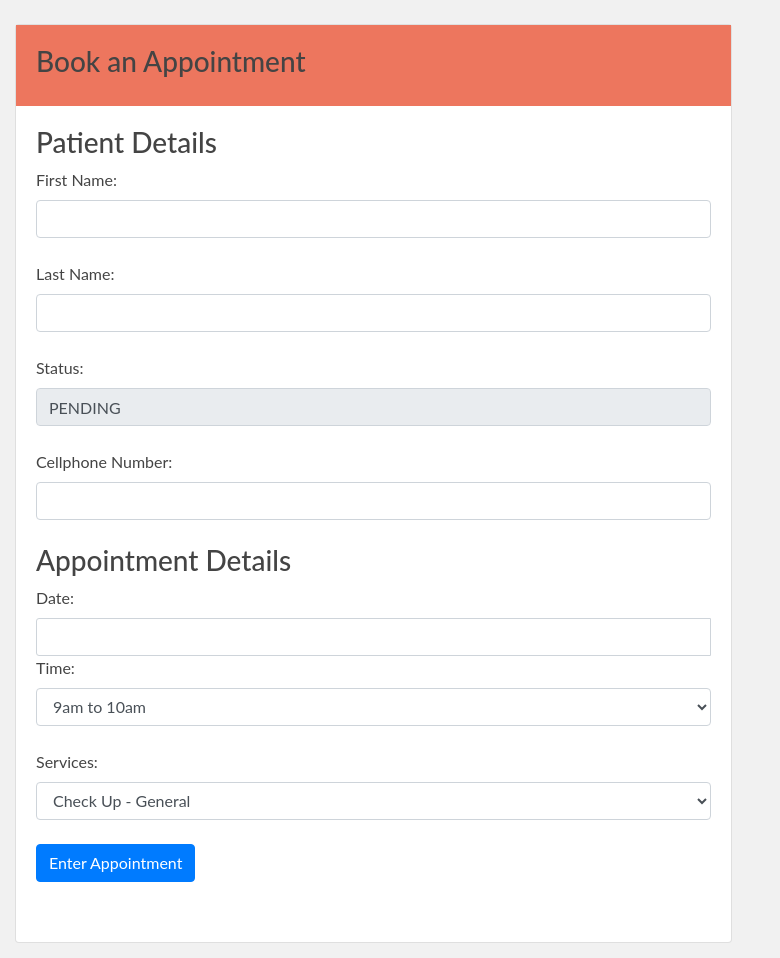
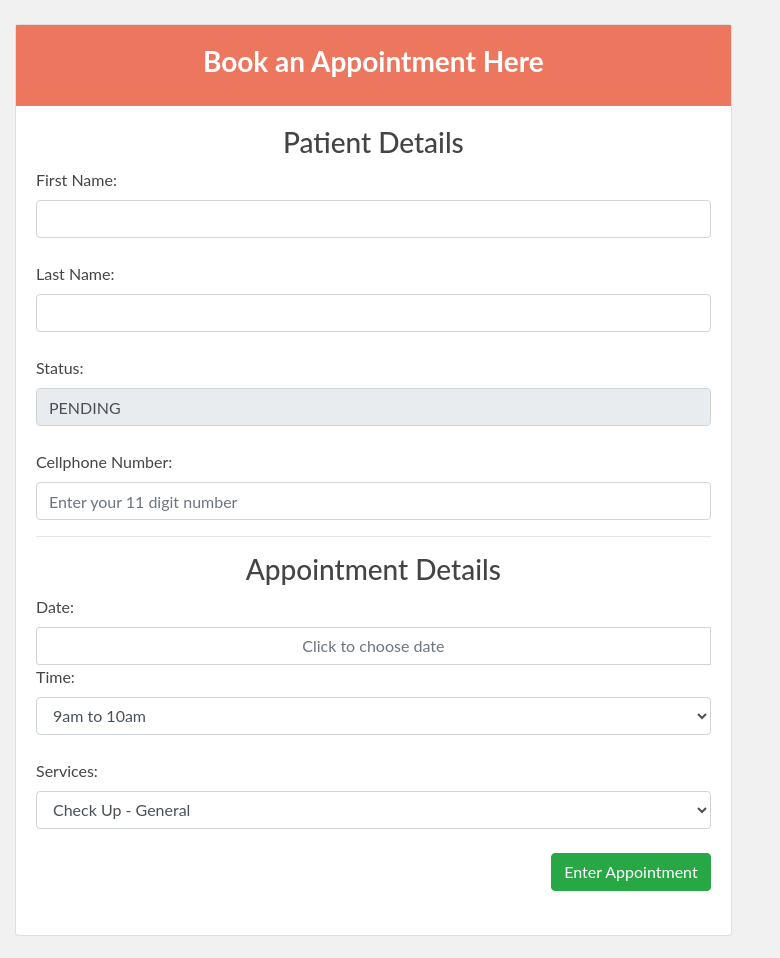
Before and after one commit to ghiedoc/security-web-app, a PHP site: page /patient_BookAppointment.php in a window 1280 px wide. Shown: the part 55-1013 px from the top of the page, without its empty margins (0-780 px from the left). After the commit the page ends 991 px from the top, so only its background shows below. Run offline with PHP 8.4, Linux system fonts and the light colour scheme; a user stored in the database is signed in; some libraries are stand-ins or nearby versions; some web fonts are replaced.

Commit message:
input validation in booking appointment okayed

```diff
--- a/func.php
+++ b/func.php
@@ -136,9 +136,6 @@ try {
         $weight = $_POST['weight'];
         $temp = $_POST['temp'];
         $mh = $_POST['med_history'];
-
-
-
 
         $query = "INSERT INTO medicalhistorytb(patient_id, Blood_Pressure, Weight,Temperature, Medical_History)VALUE('$addid','$bpupper/$bplower','$weight','$temp','$mh')";
         $result = mysqli_query( $con, $query );
--- a/index.php
+++ b/index.php
@@ -16,8 +16,6 @@
     <link rel="stylesheet" href="css/index.css">
     <link rel="stylesheet" href="css/auth.css">
 
-
-    <!-- <link href="vendor/bootstrap4/css/bootstrap.min.css" rel="stylesheet" /> -->
     <title>Dental Clinic | Home</title>
 </head>
 
--- a/patient_BookAppointment.php
+++ b/patient_BookAppointment.php
@@ -85,24 +85,26 @@
             <div class="col-md-7">
                 <div class="card">
                     <div class="card-body" style="background-color:#ed765e;#ffffff;">
-                        <h3>Book an Appointment</h3>
-
+                        <h3 style="color:white; font-weight: bold;" align="center">Book an Appointment Here</h3>
                     </div>
                     <div class="card-body">
                         <form action="func.php" class="form-group" method="post">
-                            <h3>Patient Details</h3>
+                            <!-- Patient details form -->
+                            <h3 align="center">Patient Details</h3>
                             <label for="">First Name: </label>
-                            <input type="text" name="fname" class="form-control" required autocomplete="on"><br>
+                            <input type="text" name="fname" pattern="[A-Za-z]{1,30}" class="form-control" required autocomplete="on"><br>
                             <label for="">Last Name: </label>
-                            <input type="text" name="lname" class="form-control" required autocomplete="on"><br>
+                            <input type="text" name="lname" pattern="[A-Za-z]{1,30}" class="form-control" required autocomplete="on"><br>
                             <label for="">Status: </label>
                             <input type="text" name="pend" class="form-control"  required autocomplete="on" value="PENDING" class="field left" readonly><br>
                             <label for="">Cellphone Number: </label>
-                            <input type="tel" name="mobile" class="form-control" pattern="[0-9]{11}" required autocomplete="on"><br>
-                            <h3>Appointment Details</h3>
+                            <input type="tel" name="mobile" class="form-control" pattern="[0-9]{11}" required autocomplete="on" placeholder="Enter your 11 digit number">
+                            <!-- Appointment Details form -->
+                            <hr>
+                            <h3 align="center">Appointment Details</h3>
                             <label for="">Date: </label>
                             <div id="datepicker" class="input-group input-daterange">
-                                <input type="text" name="date" class="form-control" required autocomplete="off"><br>
+                                <input type="text" name="date" class="form-control" required autocomplete="off" placeholder="Click to choose date"><br>
                             </div>
                             <label for="">Time: </label>
                             <select name="time" class="form-control" id="">
@@ -125,7 +127,7 @@
                             </select>
                             <br>
                             <input type="submit" name="pat_submit" value="Enter Appointment"
-                                class="btn btn-primary shadow-2 mb-4" required autocomplete="off">
+                                class="btn btn-success shadow-2 mb-4 float-right" required autocomplete="off">
                         </form>
                     </div>
                 </div>
```
